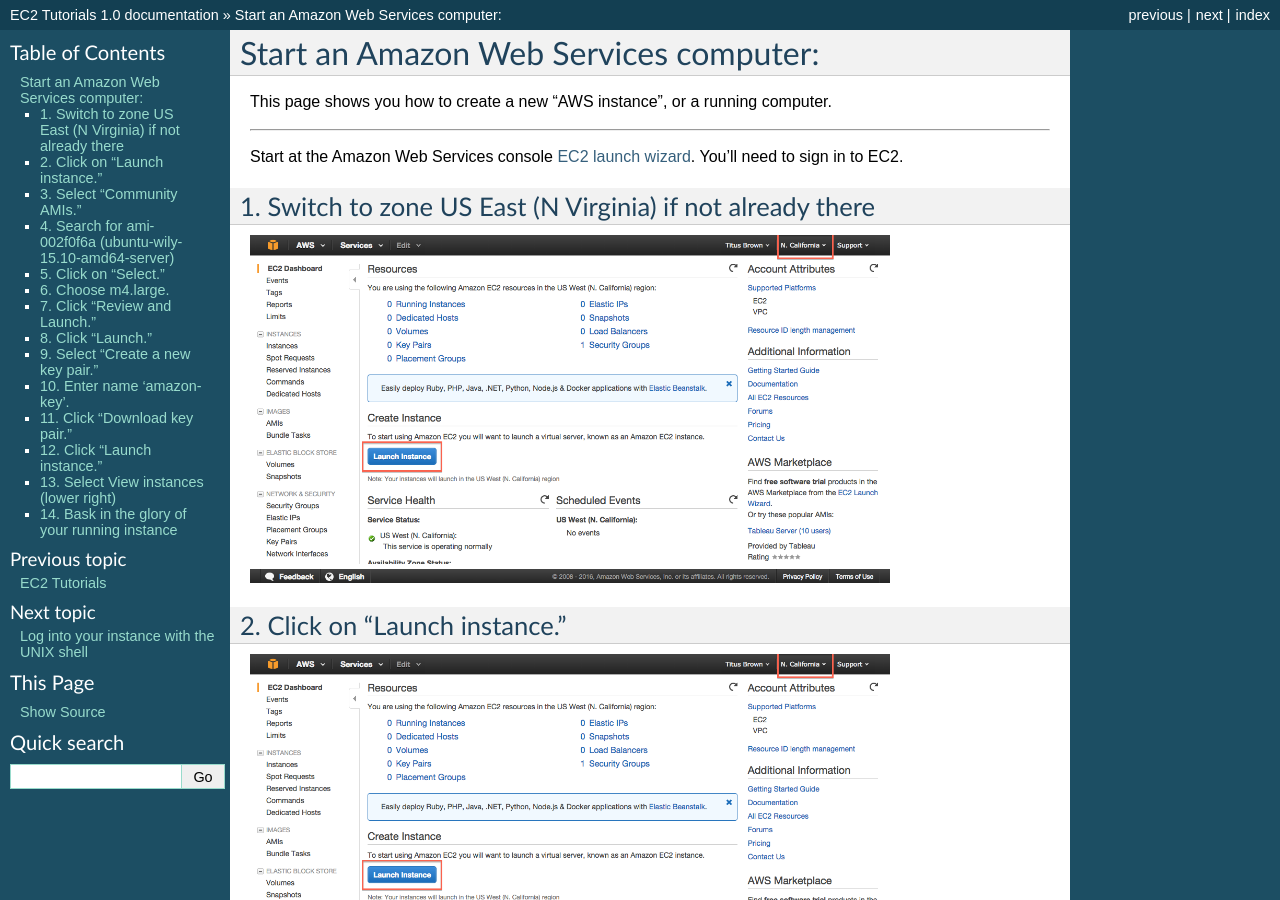
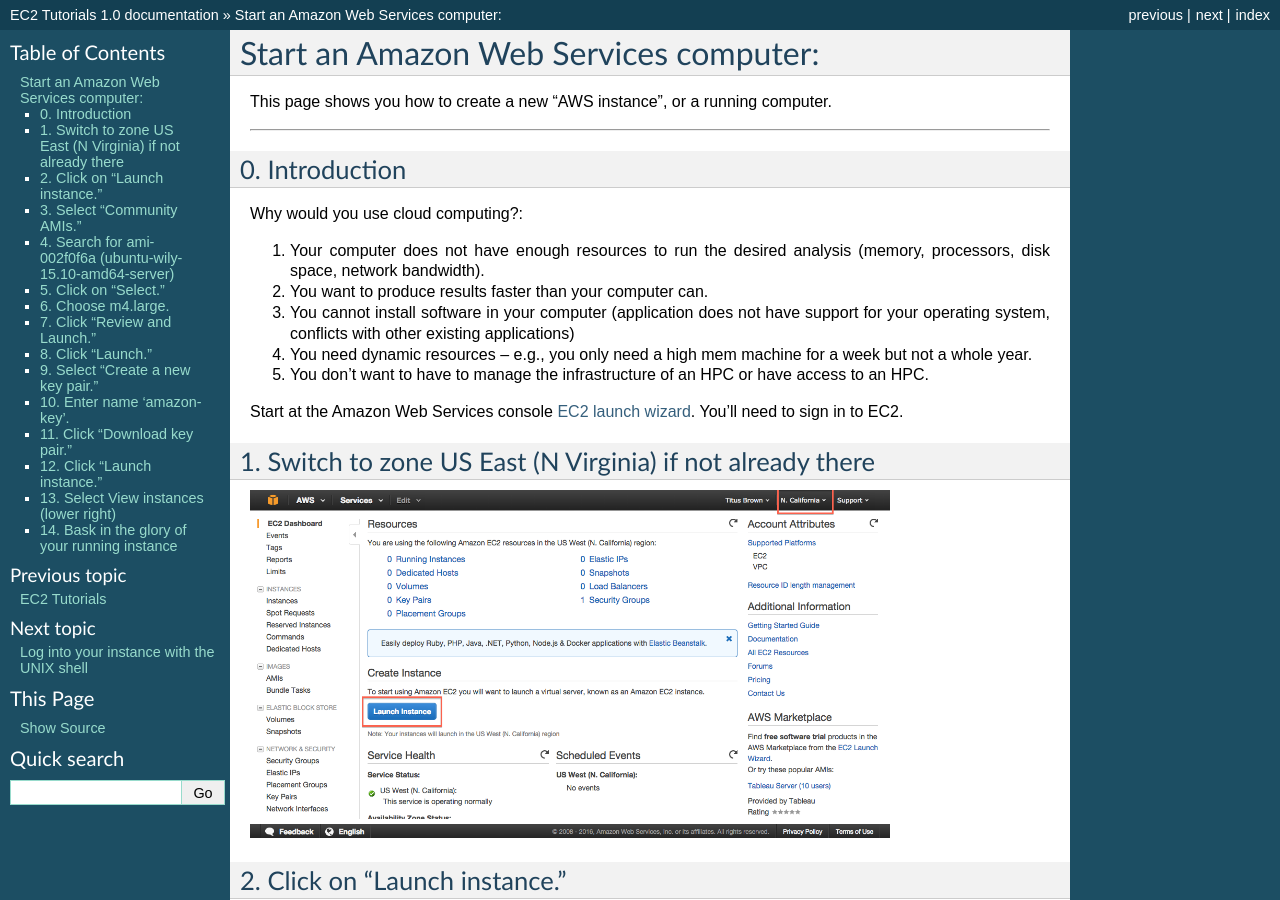
Before and after one commit to germs-lab/ec2-tutorials, a Sphinx documentation site: the page built from docs/boot.rst, in a window 1280 px wide and 900 px high. Built offline with Sphinx 7.4.7, drawn with Linux system fonts in a browser that asks for light colours.

Commit message:
Update boot.rst

```diff
--- a/docs/boot.rst
+++ b/docs/boot.rst
@@ -6,6 +6,17 @@
 computer.
 
 ----
+
+0.  Introduction
+================
+
+Why would you use cloud computing?:
+
+#. Your computer does not have enough resources to run the desired analysis (memory, processors, disk space, network bandwidth).
+#. You want to produce results faster than your computer can.
+#. You cannot install software in your computer (application does not have support for your operating system, conflicts with other existing applications)
+#. You need dynamic resources -- e.g., you only need a high mem machine for a week but not a whole year.
+#. You don't want to have to manage the infrastructure of an HPC or have access to an HPC.
 
 Start at the Amazon Web Services console `EC2 launch wizard <https://console.aws.amazon.com/ec2/v2>`_.  You'll need to sign in to EC2.
 
```
